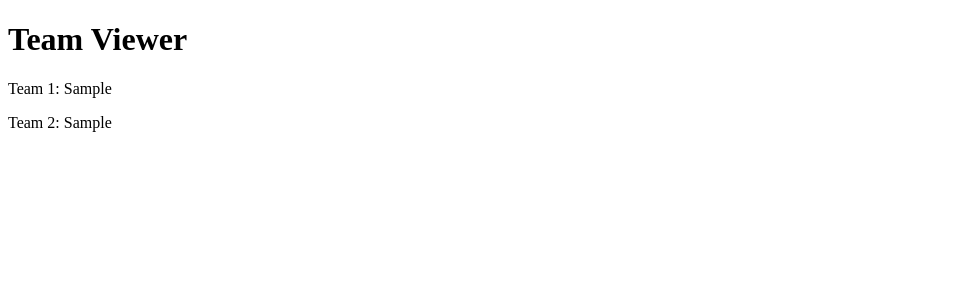
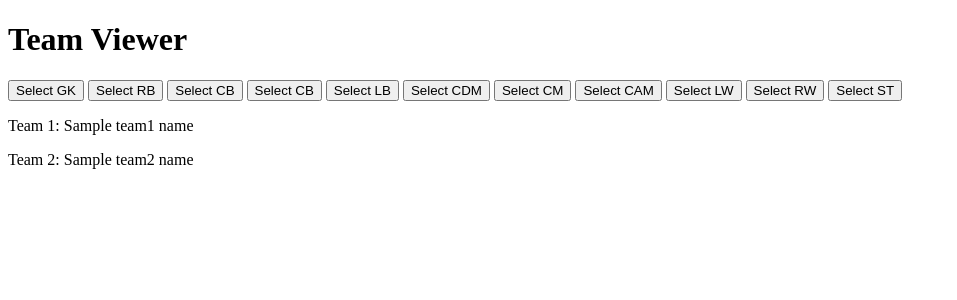
Before and after one commit to pwick15/combined-xi-builder, a Flask app: template templates/team_view.html in a window 1280 px wide. Shown: the top 300 px of the page, without its empty margins (0-957 px from the left). Run offline with Flask 3, Linux system fonts and the light colour scheme; the template is opened without the code that fills it: most values are stand-ins (such as "Sample title", 1, 10 or a date in 2020); data that the repository does not hold is empty.

Commit message:
select position to compare teams' players

```diff
--- a/app.py
+++ b/app.py
@@ -1,8 +1,9 @@
-from flask import Flask, render_template, jsonify, request
+from flask import Flask, render_template, jsonify, request, session
 import requests
 from bs4 import BeautifulSoup
 from team import *
 from player import *
+import os
 
 '''
 TODO change website for better scalability.
@@ -11,7 +12,11 @@ Limit the scope to the top 5 leagues.
 '''
 BASE_URL = "https://en.soccerwiki.org/"
 
+team1 = None
+team2 = None
 app = Flask(__name__)
+app.secret_key = os.urandom(24)
+
 
 # Serve the HTML frontend
 @app.route('/')
@@ -41,31 +46,65 @@ def initial_scrape():
     return data
 
 # Function for button-triggered scrape
-def button_scrape(name, url):
-    url = BASE_URL + url
-    print(f'url: {url}')
-    if not url:
-        print("error: No URL provided")
-    response = requests.get(url)
-    soup = BeautifulSoup(response.text, 'html.parser')
-    text_data = [item.text for item in soup.find_all("td", class_=["text-left"])]
+def button_scrape(team1_name, team1_url, team2_name, team2_url):
+    global team
+    team1_url = BASE_URL + team1_url
+    team2_url = BASE_URL + team2_url
+    print(f'team1_url: {team1_url}')
+    print(f'team2_url: {team2_url}')
+    if not team1_url:
+        print("error: No URL provided for Team 1")
+    if not team2_url:
+        print("error: No URL provided for Team 2")
+    response1 = requests.get(team1_url)
+    response2 = requests.get(team2_url)
+    soup1 = BeautifulSoup(response1.text, 'html.parser')
+    text_data1 = [item.text for item in soup1.find_all("td", class_=["text-left"])]
+    soup2 = BeautifulSoup(response2.text, 'html.parser')
+    text_data2 = [item.text for item in soup2.find_all("td", class_=["text-left"])]
+
     # Pair names and positions
-    team = Team(name)
+    team1 = Team(team1_name)
+    team2 = Team(team2_name)
+    print(f'B len team1: {len(team1)}')
+    print(f'B len team2: {len(team2)}')
     players = []
     # print(text_data)
-    for i in range(0, len(text_data), 2):  # Iterate two elements at a time
-        name = text_data[i]
-        position = text_data[i + 1] if i + 1 < len(text_data) else None
+    for i in range(0, len(text_data1), 2):  # Iterate two elements at a time
+        name = text_data1[i]
+        position = text_data1[i + 1] if i + 1 < len(text_data1) else None
         print(name, position)
         if position is not None:
-            player = Player.create_player(name,position.split(","))
+            player = Player.create_player(name, team1_name, position.split(","))
             # Player.print_player(player)
             if player is not None:
-                print(player.name)
-                print(player.position)
+                # print(player.name)
+                # print(player.position)
                 players.append({"name": player.name, "position": player.position})
-                team.add_player_to_team(player)
-    print(len(team))
+                team1.add_player_to_team(player)
+
+    for i in range(0, len(text_data2), 2):  # Iterate two elements at a time
+        name = text_data2[i]
+        position = text_data2[i + 1] if i + 1 < len(text_data2) else None
+        print(name, position)
+        if position is not None:
+            player = Player.create_player(name, team2_name, position.split(","))
+            # Player.print_player(player)
+            if player is not None:
+                # print(player.name)
+                # print(player.position)
+                players.append({"name": player.name, "position": player.position})
+                team2.add_player_to_team(player)
+
+    print(f'A len team1: {len(team1)}')
+    print(f'A len team2: {len(team2)}')
+
+    session['team1'] = team1_name
+    session['team2'] = team2_name
+    session['team1_players'] = [player.__dict__ for player in team1.players]  # Serialize players
+    session['team2_players'] = [player.__dict__ for player in team2.players]
+
+    # print(len(team1))
     return players
 
 # Flask API endpoint for initial scrape
@@ -77,10 +116,57 @@ def initial_scrape_endpoint():
 # Function for button-triggered scrape
 @app.route('/button_scrape', methods=['POST'])
 def button_scrape_endpoint():
-    name = request.json.get('name')
-    url = request.json.get('url')
-    data = button_scrape(name,url)
+    team1_name = request.json.get('team1_name')
+    team1_url = request.json.get('team1_url')
+    team2_name = request.json.get('team2_name')
+    team2_url = request.json.get('team2_url')
+    data = button_scrape(team1_name, team1_url, team2_name, team2_url)
     return jsonify(data)
+
+@app.route('/select_gk')
+def select_gk():
+    global team1, team2
+        # Retrieve from session
+    team1_players = session.get('team1_players', [])
+    team2_players = session.get('team2_players', [])
+    all_players = team1_players + team2_players
+
+    gks = [{"name": player['name'], "team": player['team']} for player in all_players if "GK" in player['position']]
+    return jsonify(gks)
+
+@app.route('/select_def')
+def select_def():
+    global team1, team2
+        # Retrieve from session
+    team1_players = session.get('team1_players', [])
+    team2_players = session.get('team2_players', [])
+    all_players = team1_players + team2_players
+
+    defs = [{"name": player['name'], "team": player['team']} for player in all_players if "DEF" in player['position']]
+    return jsonify(defs)
+
+@app.route('/select_mid')
+def select_mid():
+    global team1, team2
+        # Retrieve from session
+    team1_players = session.get('team1_players', [])
+    team2_players = session.get('team2_players', [])
+    all_players = team1_players + team2_players
+
+    mids = [{"name": player['name'], "team": player['team']} for player in all_players if "MID" in player['position']]
+    return jsonify(mids)
+
+@app.route('/select_for')
+def select_for():
+    global team1, team2
+        # Retrieve from session
+    team1_players = session.get('team1_players', [])
+    team2_players = session.get('team2_players', [])
+    all_players = team1_players + team2_players
+
+    fors = [{"name": player['name'], "team": player['team']} for player in all_players if "FOR" in player['position']]
+    return jsonify(fors)
+
 
 # @app.route('/team_view')
 # def team_view():
--- a/static/team_viewer.js
+++ b/static/team_viewer.js
@@ -18,7 +18,6 @@ let teams = [
     { name: team2_name, url: team2_url }
 ];
 
-teams.forEach((item, index) => {
 // Fetch the data from the '/button_scrape' endpoint
 // Make the API call to the backend with the matched URL
 fetch('/button_scrape', {
@@ -27,23 +26,116 @@ teams.forEach((item, index) => {
         'Content-Type': 'application/json'
     },
     body: JSON.stringify({
-            name: item.name,
-            url: item.url
+        team1_name: team1_name,
+        team1_url: team1_url,
+        team2_name: team2_name,
+        team2_url: team2_url
     })  // Send the matched 'url'
 })
     .then(response => response.json())
     .then(data => {
-            // Get the list element
-            const listId = `team${index + 1}-list`;  // Create dynamic ID using the index
-            const list = document.getElementById(listId);
-            list.innerHTML = ''; // Clear old data
+        // // Get the list element
+        // const listId = `team${index + 1}-list`;  // Create dynamic ID using the index
+        // const list = document.getElementById(listId);
+        // list.innerHTML = ''; // Clear old data
 
+        // data.forEach(player => {
+        //     // Add each data element into this list
+        //     const li = document.createElement('li');
+        //     li.textContent = `${player.name} - ${player.position}`; // Combine name and position into a string
+        //     list.appendChild(li);
+        // });
+    })
+    .catch(error => console.error('Error fetching button scrape data:', error));
+
+document.getElementById('select-gk-btn').addEventListener('click', () => {
+    fetch('/select_gk')
+        .then(response => response.json())
+        .then(data => {
+            const list1 = document.getElementById('team1-list');
+            const list2 = document.getElementById('team2-list');
+            list1.innerHTML = '';
+            list2.innerHTML = '';
             data.forEach(player => {
-                // Add each data element into this list
                 const li = document.createElement('li');
-                li.textContent = `${player.name} - ${player.position}`; // Combine name and position into a string
-                list.appendChild(li);
+                li.textContent = `${player.name}`;
+                if (player.team === team1_name) {
+                    list1.appendChild(li);
+                }
+                else if (player.team === team2_name) {
+                    list2.appendChild(li);
+                }
+            })
+        })
+});
+
+document.querySelectorAll('.select-def-btn').forEach(button => {
+    button.addEventListener('click', () => {
+        fetch('/select_def')
+            .then(response => response.json())
+            .then(data => {
+                const list1 = document.getElementById('team1-list');
+                const list2 = document.getElementById('team2-list');
+                list1.innerHTML = '';
+                list2.innerHTML = '';
+                data.forEach(player => {
+                    const li = document.createElement('li');
+                    li.textContent = `${player.name}`;
+                    if (player.team === team1_name) {
+                        list1.appendChild(li);
+                    } else if (player.team === team2_name) {
+                        list2.appendChild(li);
+                    }
                 });
             })
-        .catch(error => console.error('Error fetching button scrape data:', error));
+            .catch(error => console.error('Error fetching data:', error));
     });
+});
+
+
+document.querySelectorAll('.select-mid-btn').forEach(button => {
+    button.addEventListener('click', () => {
+        fetch('/select_mid')
+            .then(response => response.json())
+            .then(data => {
+                const list1 = document.getElementById('team1-list');
+                const list2 = document.getElementById('team2-list');
+                list1.innerHTML = '';
+                list2.innerHTML = '';
+                data.forEach(player => {
+                    const li = document.createElement('li');
+                    li.textContent = `${player.name}`;
+                    if (player.team === team1_name) {
+                        list1.appendChild(li);
+                    } else if (player.team === team2_name) {
+                        list2.appendChild(li);
+                    }
+                });
+            })
+            .catch(error => console.error('Error fetching data:', error));
+    });
+});
+
+
+document.querySelectorAll('.select-for-btn').forEach(button => {
+    button.addEventListener('click', () => {
+        fetch('/select_for')
+            .then(response => response.json())
+            .then(data => {
+                const list1 = document.getElementById('team1-list');
+                const list2 = document.getElementById('team2-list');
+                list1.innerHTML = '';
+                list2.innerHTML = '';
+                data.forEach(player => {
+                    const li = document.createElement('li');
+                    li.textContent = `${player.name}`;
+                    if (player.team === team1_name) {
+                        list1.appendChild(li);
+                    } else if (player.team === team2_name) {
+                        list2.appendChild(li);
+                    }
+                });
+            })
+            .catch(error => console.error('Error fetching data:', error));
+    });
+});
--- a/templates/team_view.html
+++ b/templates/team_view.html
@@ -7,9 +7,20 @@
 </head>
 <body>
     <h1>Team Viewer</h1>
-    <p>Team 1: {{ team1 }}</p>
-    <p>Team 2: {{ team2 }}</p>
+    <button id="select-gk-btn">Select GK</button>
+    <button class="select-def-btn">Select RB</button>
+    <button class="select-def-btn">Select CB</button>
+    <button class="select-def-btn">Select CB</button>
+    <button class="select-def-btn">Select LB</button>
+    <button class="select-mid-btn">Select CDM</button>
+    <button class="select-mid-btn">Select CM</button>
+    <button class="select-mid-btn">Select CAM</button>
+    <button class="select-for-btn">Select LW</button>
+    <button class="select-for-btn">Select RW</button>
+    <button class="select-for-btn">Select ST</button>
+    <p>Team 1: {{ team1_name }}</p>
     <ul id="team1-list"></ul>
+    <p>Team 2: {{ team2_name }}</p>
     <ul id="team2-list"></ul>
     <script src="{{ url_for('static', filename='team_viewer.js') }}"></script>
 </body>
```
Also changed, not shown: player.py (+16 -15 lines). Lines whose indentation alone changed are shown as unchanged.
